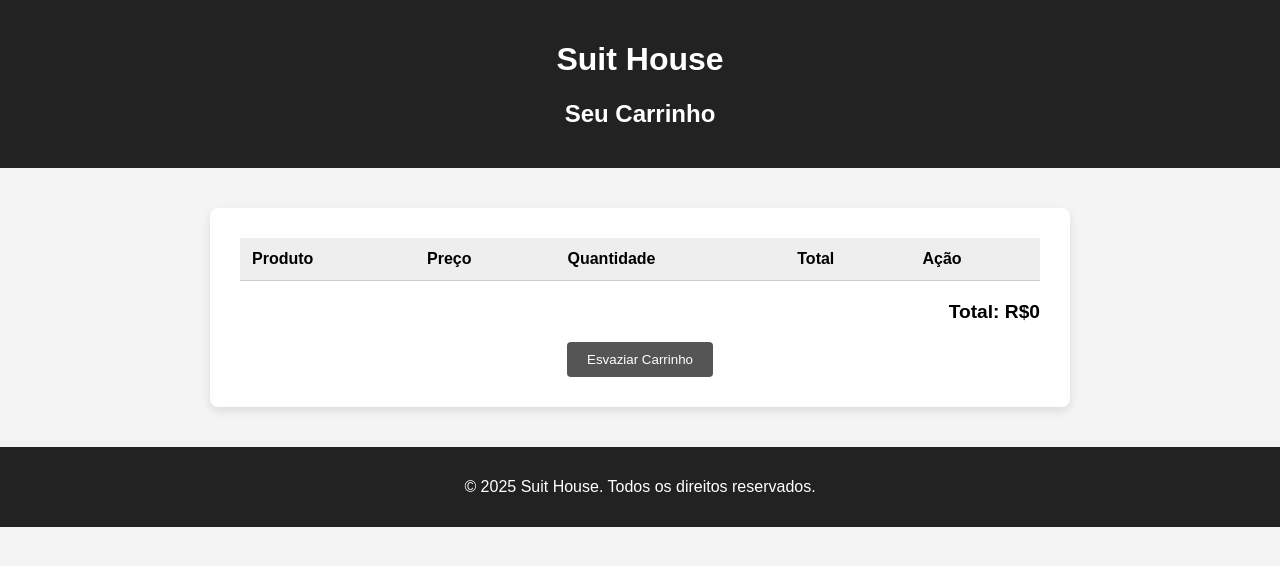
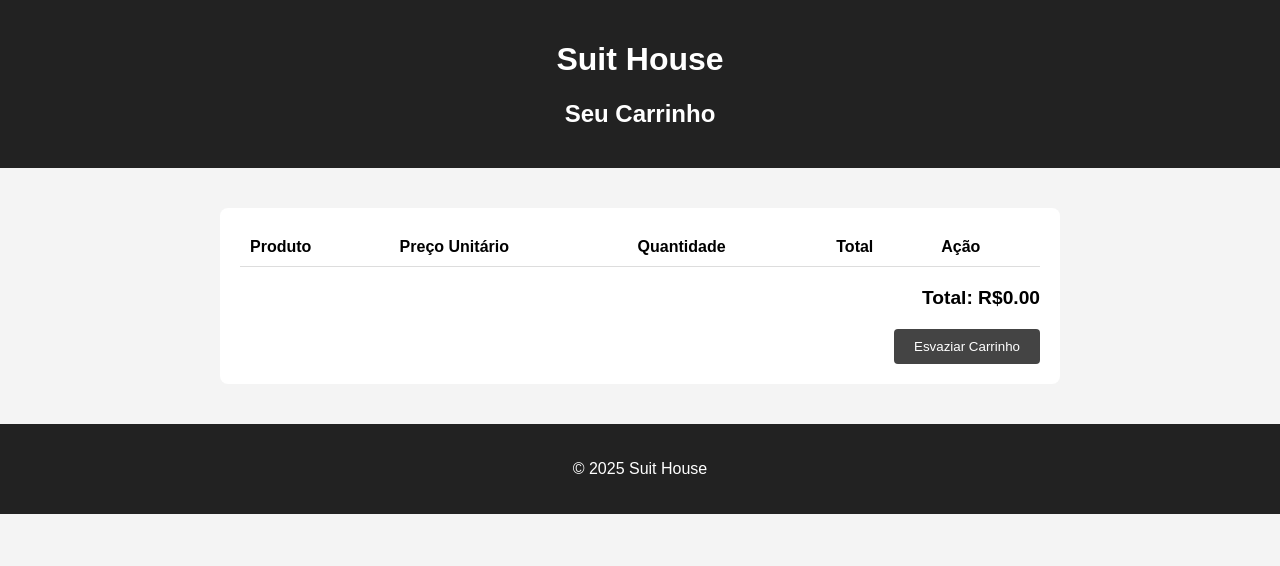
Before and after one commit to suithouse/suithouse.github.io, a plain HTML site: page carrinho.html in a window 1280 px wide. Both pictures are taken after a click on the button "Esvaziar Carrinho". Drawn offline with Linux system fonts and the light colour scheme.

Commit message:
Update carrinho.html

```diff
--- a/carrinho.html
+++ b/carrinho.html
@@ -1,8 +1,8 @@
 <!DOCTYPE html>
 <html lang="pt-BR">
 <head>
-  <meta charset="UTF-8" />
-  <meta name="viewport" content="width=device-width, initial-scale=1.0" />
+  <meta charset="UTF-8">
+  <meta name="viewport" content="width=device-width, initial-scale=1.0">
   <title>Carrinho - Suit House</title>
   <style>
     body {
@@ -12,74 +12,58 @@
       padding: 0;
     }
 
-    header {
+    header, footer {
       background-color: #222;
       color: white;
+      text-align: center;
       padding: 20px;
-      text-align: center;
     }
 
     .container {
       max-width: 800px;
       margin: 40px auto;
       background-color: white;
-      padding: 30px;
+      padding: 20px;
       border-radius: 8px;
-      box-shadow: 0 4px 10px rgba(0,0,0,0.1);
-    }
-
-    h2 {
-      margin-bottom: 20px;
     }
 
     table {
       width: 100%;
       border-collapse: collapse;
-      margin-bottom: 20px;
     }
 
     th, td {
-      padding: 12px;
-      border-bottom: 1px solid #ccc;
+      padding: 10px;
+      border-bottom: 1px solid #ddd;
       text-align: left;
-    }
-
-    th {
-      background-color: #eee;
     }
 
     .remove-btn {
       background-color: #e74c3c;
       color: white;
       border: none;
-      padding: 5px 10px;
+      padding: 6px 10px;
+      border-radius: 4px;
       cursor: pointer;
-      border-radius: 4px;
     }
 
     .total {
       text-align: right;
-      font-size: 1.2rem;
       font-weight: bold;
+      font-size: 1.2em;
+      margin-top: 20px;
     }
 
     .clear-btn {
-      display: block;
-      margin: 0 auto;
-      padding: 10px 20px;
-      background-color: #555;
+      margin-top: 20px;
+      background-color: #444;
       color: white;
       border: none;
+      padding: 10px 20px;
       border-radius: 4px;
       cursor: pointer;
-    }
-
-    footer {
-      background-color: #222;
-      color: white;
-      text-align: center;
-      padding: 15px;
-      margin-top: 40px;
+      display: block;
+      margin-left: auto;
     }
   </style>
 </head>
@@ -91,87 +75,86 @@
   </header>
 
   <div class="container">
-    <table id="cart-table">
+    <table>
       <thead>
         <tr>
           <th>Produto</th>
-          <th>Preço</th>
+          <th>Preço Unitário</th>
           <th>Quantidade</th>
           <th>Total</th>
           <th>Ação</th>
         </tr>
       </thead>
-      <tbody></tbody>
+      <tbody id="cart-body"></tbody>
     </table>
 
-    <p class="total" id="grand-total">Total: R$0</p>
-
+    <p class="total" id="cart-total">Total: R$0</p>
     <button class="clear-btn" onclick="clearCart()">Esvaziar Carrinho</button>
   </div>
 
   <footer>
-    <p>&copy; 2025 Suit House. Todos os direitos reservados.</p>
+    <p>&copy; 2025 Suit House</p>
   </footer>
 
   <script>
-    let cart = JSON.parse(localStorage.getItem("cart")) || [];
-    const tbody = document.querySelector("#cart-table tbody");
-    const totalDisplay = document.getElementById("grand-total");
+    function loadCart() {
+      const cart = JSON.parse(localStorage.getItem('cart')) || [];
+      const tbody = document.getElementById('cart-body');
+      const totalDisplay = document.getElementById('cart-total');
+      tbody.innerHTML = '';
 
-    function renderCart() {
-      tbody.innerHTML = "";
-      let grandTotal = 0;
+      let total = 0;
 
       cart.forEach((item, index) => {
-        const row = document.createElement("tr");
+        const row = document.createElement('tr');
 
-        const nameCell = document.createElement("td");
+        const nameCell = document.createElement('td');
         nameCell.textContent = item.name;
 
-        const priceCell = document.createElement("td");
-        priceCell.textContent = `R$${item.price}`;
+        const priceCell = document.createElement('td');
+        priceCell.textContent = `R$${item.price.toFixed(2)}`;
 
-        const quantityCell = document.createElement("td");
-        quantityCell.textContent = item.quantity;
+        const qtyCell = document.createElement('td');
+        qtyCell.textContent = item.quantity;
 
         const itemTotal = item.price * item.quantity;
-        const totalCell = document.createElement("td");
-        totalCell.textContent = `R$${itemTotal}`;
+        total += itemTotal;
 
-        const actionCell = document.createElement("td");
-        const removeBtn = document.createElement("button");
-        removeBtn.className = "remove-btn";
-        removeBtn.textContent = "Remover";
+        const totalCell = document.createElement('td');
+        totalCell.textContent = `R$${itemTotal.toFixed(2)}`;
+
+        const removeCell = document.createElement('td');
+        const removeBtn = document.createElement('button');
+        removeBtn.className = 'remove-btn';
+        removeBtn.textContent = 'Remover';
         removeBtn.onclick = () => removeItem(index);
-        actionCell.appendChild(removeBtn);
+        removeCell.appendChild(removeBtn);
 
         row.appendChild(nameCell);
         row.appendChild(priceCell);
-        row.appendChild(quantityCell);
+        row.appendChild(qtyCell);
         row.appendChild(totalCell);
-        row.appendChild(actionCell);
+        row.appendChild(removeCell);
 
         tbody.appendChild(row);
-
-        grandTotal += itemTotal;
       });
 
-      totalDisplay.textContent = `Total: R$${grandTotal}`;
+      totalDisplay.textContent = `Total: R$${total.toFixed(2)}`;
     }
 
     function removeItem(index) {
+      let cart = JSON.parse(localStorage.getItem('cart')) || [];
       cart.splice(index, 1);
-      localStorage.setItem("cart", JSON.stringify(cart));
-      renderCart();
+      localStorage.setItem('cart', JSON.stringify(cart));
+      loadCart();
     }
 
     function clearCart() {
-      localStorage.removeItem("cart");
-      cart = [];
-      renderCart();
+      localStorage.removeItem('cart');
+      loadCart();
     }
 
-    renderCart();
+    loadCart();
   </script>
 </body>
 </html>
```
